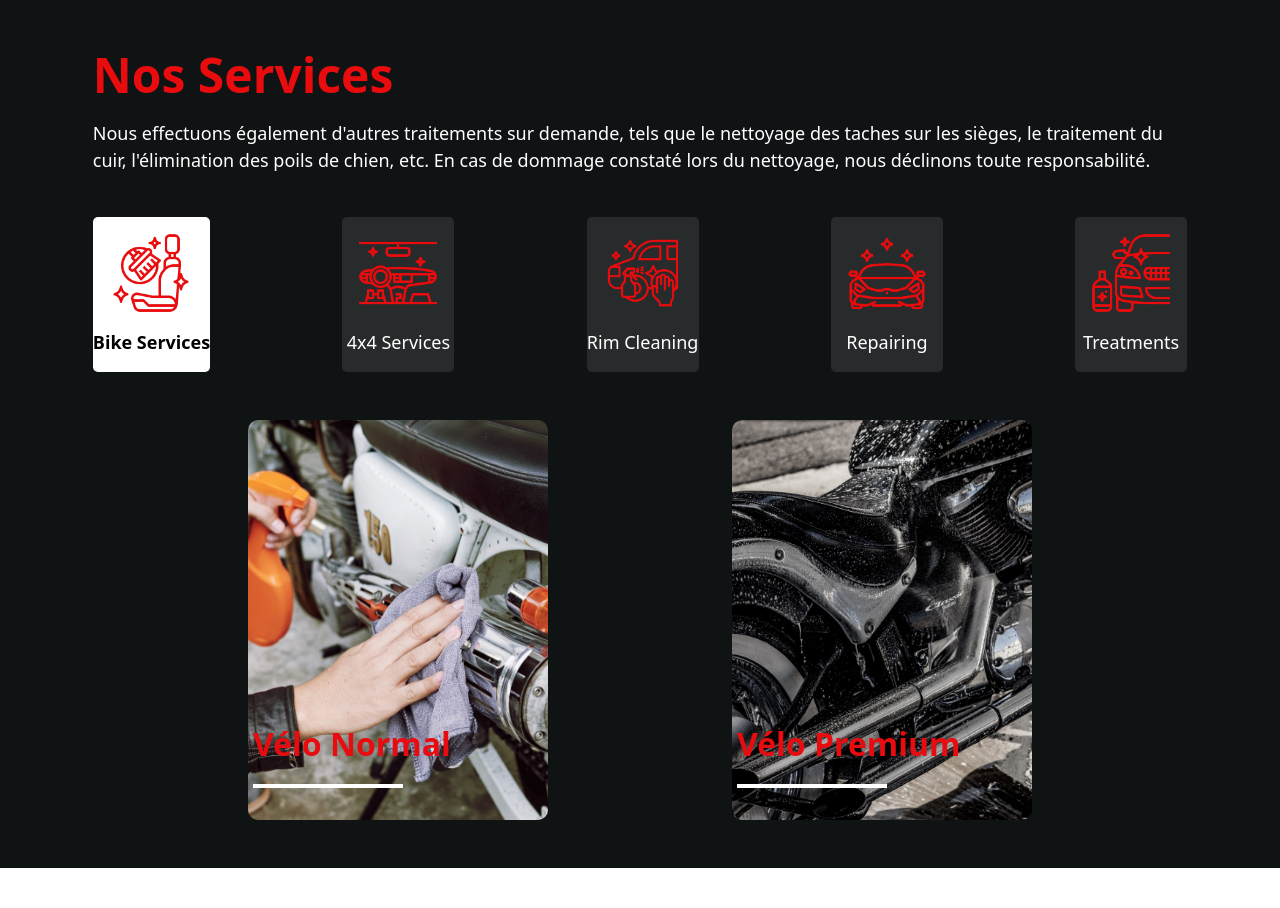
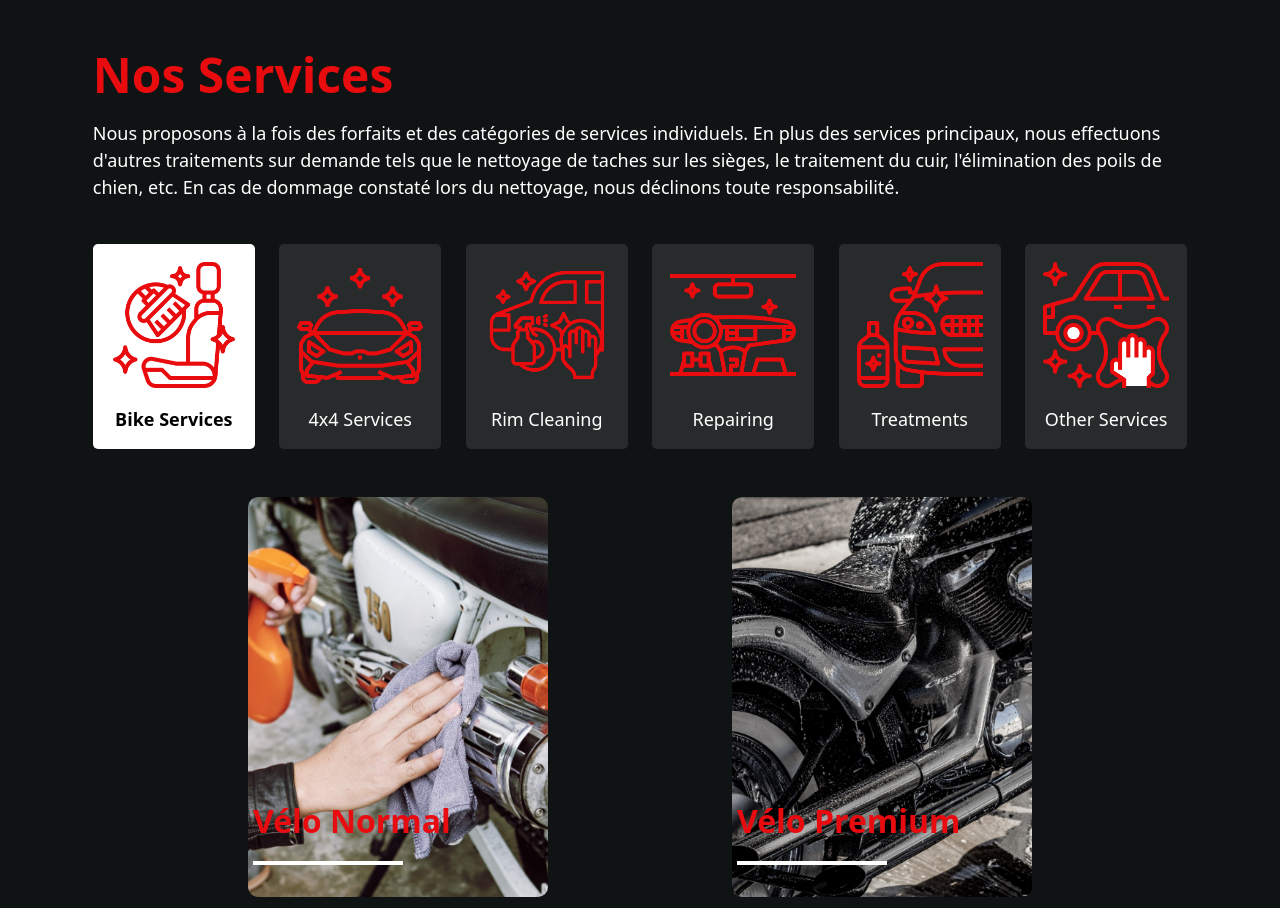
Before and after one commit to Tri-Unityy/universal-carwash, a React (Vite) app: page / in a window 1280 px wide. Shown: the part 1560-2468 px from the top of the page. Built offline with nearby package versions, Linux system fonts and the light colour scheme; a web font is replaced by a local one.

Commit message:
service lists

```diff
--- a/src/assets/style/homeElements.jsx
+++ b/src/assets/style/homeElements.jsx
@@ -612,7 +612,7 @@ export const ServicesImageContainer = styled.div`
   display: flex;
   flex-direction: row;
   justify-content: space-between;
-  align-items: flex-start;
+  align-items: center;
   width: 100%;
   height: 100%;
   flex-wrap: wrap;
@@ -623,17 +623,19 @@ export const ServicesImageContainer = styled.div`
   }
 
   @media screen and (max-width: 426px) {
+    justify-content: space-around;
     gap: 8px;
   }
 
   @media screen and (max-width: 376px) {
+    justify-content: space-around;
     gap: 10px;
   }
 `;
 
 export const ServicesImage = styled.img`
-  width: 80px;
-  height: 80px;
+  width: 130px;
+  height: 130px;
   object-fit: cover;
   /* background-color: rgba(255, 255, 255, 0.1); */
   border-radius: 5px;
@@ -644,8 +646,8 @@ export const ServicesImage = styled.img`
   }
 
   @media screen and (max-width: 769px) {
-    width: 50px;
-    height: 50px;
+    width: 90px;
+    height: 90px;
   }
 
   @media screen and (max-width: 426px) {
--- a/src/components/Cards.jsx
+++ b/src/components/Cards.jsx
@@ -214,6 +214,97 @@ const Cards = () => {
         </div>
           </>
         )}
+
+        {service == 4 && (
+          <>
+          <div class="ui-card">
+          <img src="" />
+          <div class="heading">
+            <h3>Micro Scratches Repair</h3>
+            <div class="line"></div>
+          </div>
+          <div class="description">
+            <h3>Correcting Medium defects</h3>
+            <div class="line"></div>
+            <p>
+              {/* <PaymentsIcon sx={{ color: primaryHeadingColor }} />{" "} <br/>
+                <span><AccessTimeIcon sx={{ color: primaryHeadingColor }} fontSize="small"/>{" "}
+
+                </span> */}
+            </p>
+            <div class="tag-container">
+                <div class="tags">
+                  {" "}
+                  <span>MECHANICAL POLISHING WITH BUFFER</span>{" "}
+                </div>
+            </div>
+          </div>
+        </div>
+          <div class="ui-card">
+          <img src="" />
+          <div class="heading">
+            <h3>Scratches, Scuffs Repair</h3>
+            <div class="line"></div>
+          </div>
+          <div class="description">
+            <h3>Small and Medium Scratches and Scuffs</h3>
+            <div class="line"></div>
+            <p>
+              <PaymentsIcon sx={{ color: primaryHeadingColor }} />{" "}FROM 45.- <br/>
+                {/* <span><AccessTimeIcon sx={{ color: primaryHeadingColor }} fontSize="small"/>{" "}
+
+                </span> */}
+            </p>
+            <div class="tag-container">
+                <div class="tags">
+                  {/* {" "}
+                  <span></span>{" "} */}
+                </div>
+            </div>
+          </div>
+        </div>
+          </>
+        )}
+
+        {service == 6 && (
+          <>
+          <div class="ui-card" style={{width: "80%"}}>
+          <img src="" />
+          <div class="heading">
+            <h3>Other services</h3>
+            <div class="line"></div>
+          </div>
+          <div class="description">
+            <h3>Other services</h3>
+            <div class="line"></div>
+            <p style={{textAlign: "right"}}>
+              <PaymentsIcon sx={{ color: primaryHeadingColor }} />{" "} <br/>
+                <span>{" "}
+                  HEADLIGHT LENS RESTORATION (DURING THIS SERVICE, EXTERIOR OR INTERIOR WASH IS OFFERED)
+                </span>{" "}PER UNIT 190 CHF <br/>
+                <span>{" "}
+                  CHROME CARE
+                </span>{" "}FROM 40 CHF <br />
+                <span>{" "}
+                  LEATHER MAINTENANCE WAX SHINE
+                </span>{" "}(UPON REQUEST) <br/>
+                <span>{" "}
+                SEAT CLEANING
+                </span>{" "}FROM 20 CHF <br/>
+                <span>{" "}
+                CHASSIS-ENGINE WASH
+                </span>{" "}110 CHF <br/>
+            </p>
+            {/* <div class="tag-container">
+                <div class="tags">
+                  {" "}
+                  <span></span>{" "}
+                </div>
+            </div> */}
+          </div>
+        </div>
+        </>
+        )}
       </Container>
     </>
   );
--- a/src/components/Services.jsx
+++ b/src/components/Services.jsx
@@ -15,6 +15,7 @@ import {
 
 import i1 from "../assets/images/cubeicons/1.png";
 import i2 from "../assets/images/cubeicons/2.png";
+import i3 from "../assets/images/cubeicons/3.png";
 import i4 from "../assets/images/cubeicons/4.png";
 import i5 from "../assets/images/cubeicons/5.png";
 import i6 from "../assets/images/cubeicons/6.png";
@@ -66,10 +67,11 @@ const Services = () => {
             //     </motion.p>
             //   </SectionParagraph>
               <SectionParagraph $mode="services">
-                Nous effectuons également d'autres traitements sur demande, tels
-                que le nettoyage des taches sur les sièges, le traitement du
-                cuir, l'élimination des poils de chien, etc. En cas de dommage
-                constaté lors du nettoyage, nous déclinons toute responsabilité.
+                Nous proposons à la fois des forfaits et des catégories de services individuels.
+                En plus des services principaux, nous effectuons d'autres traitements sur demande
+                tels que le nettoyage de taches sur les sièges, le traitement du cuir, l'élimination
+                des poils de chien, etc. En cas de dommage constaté lors du nettoyage, nous déclinons
+                toute responsabilité.
                 <br /><br/>
               </SectionParagraph>
             // </>
@@ -96,7 +98,8 @@ const Services = () => {
             //     </motion.p>
             //   </SectionParagraph>
               <SectionParagraph $mode="services">
-                We carry out other treatments on your request such as: cleaning
+                We provide both packages and individual service categories. Other than the main services,
+                we carry out other treatments on your request such as: cleaning
                 of stains on seats, leather treatment, dog hair, etc. In the
                 event of damage noted during cleaning, we decline all
                 responsibility.
@@ -115,7 +118,7 @@ const Services = () => {
           </OneService>
           <OneService className="oneService" style={{backgroundColor: service == 2 && "white"}}
           onClick={()=>setService(2)}>
-            <ServicesImage src={i5} />
+            <ServicesImage src={i6} />
             <OneServiceText style={{color: service == 2 && "black", fontWeight: service == 2 && 700}}>
               4x4 Services
             </OneServiceText>
@@ -129,7 +132,7 @@ const Services = () => {
           </OneService>
           <OneService className="oneService" style={{backgroundColor: service == 4 && "white"}}
           onClick={()=>setService(4)}>
-            <ServicesImage src={i6} />
+            <ServicesImage src={i5} />
             <OneServiceText style={{color: service == 4 && "black", fontWeight: service == 4 && 700}}>
               Repairing
             </OneServiceText>
@@ -141,6 +144,13 @@ const Services = () => {
               Treatments
             </OneServiceText>
           </OneService>
+          <OneService className="oneService" style={{backgroundColor: service == 6 && "white"}}
+          onClick={()=>setService(6)}>
+            <ServicesImage src={i3} />
+            <OneServiceText style={{color: service == 6 && "black", fontWeight: service == 6 && 700}}>
+              Other Services
+            </OneServiceText>
+          </OneService>
         </ServicesImageContainer>
       </ServicesContainer>
     </motion.section>
```
